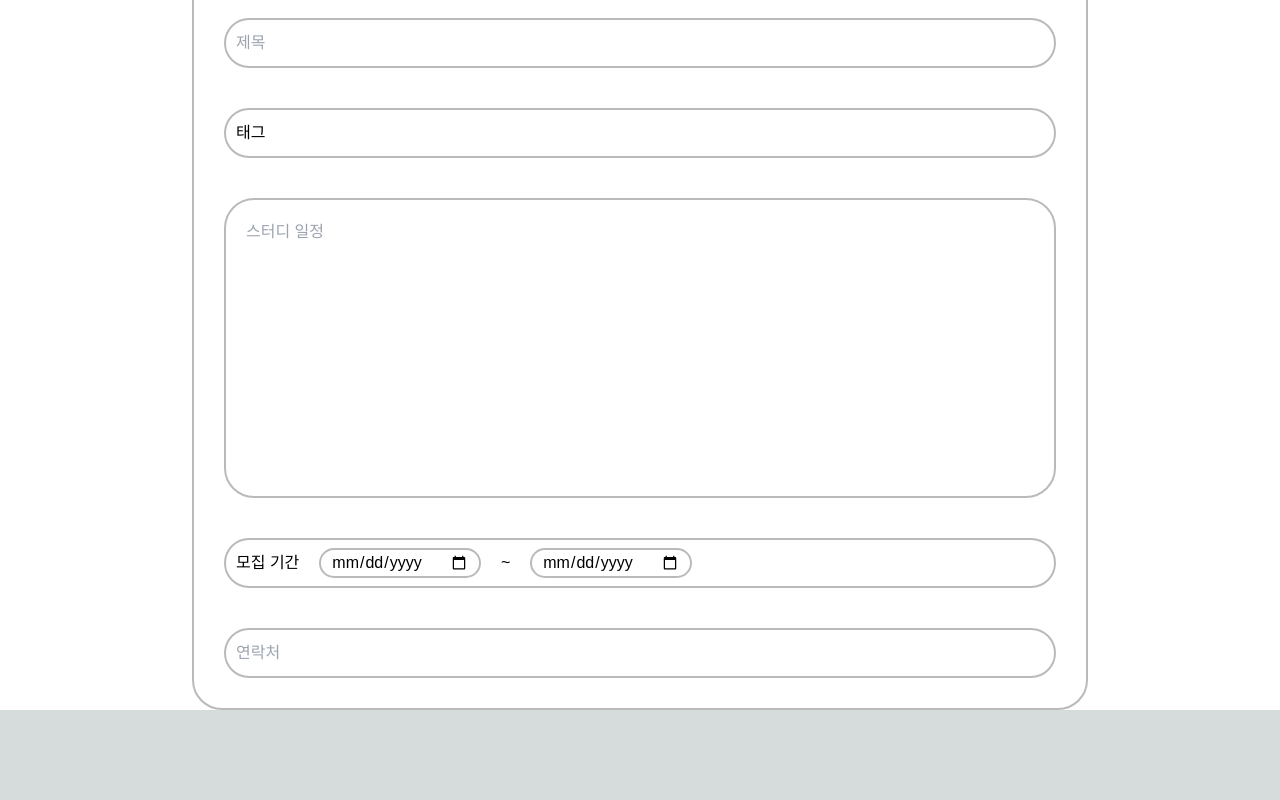
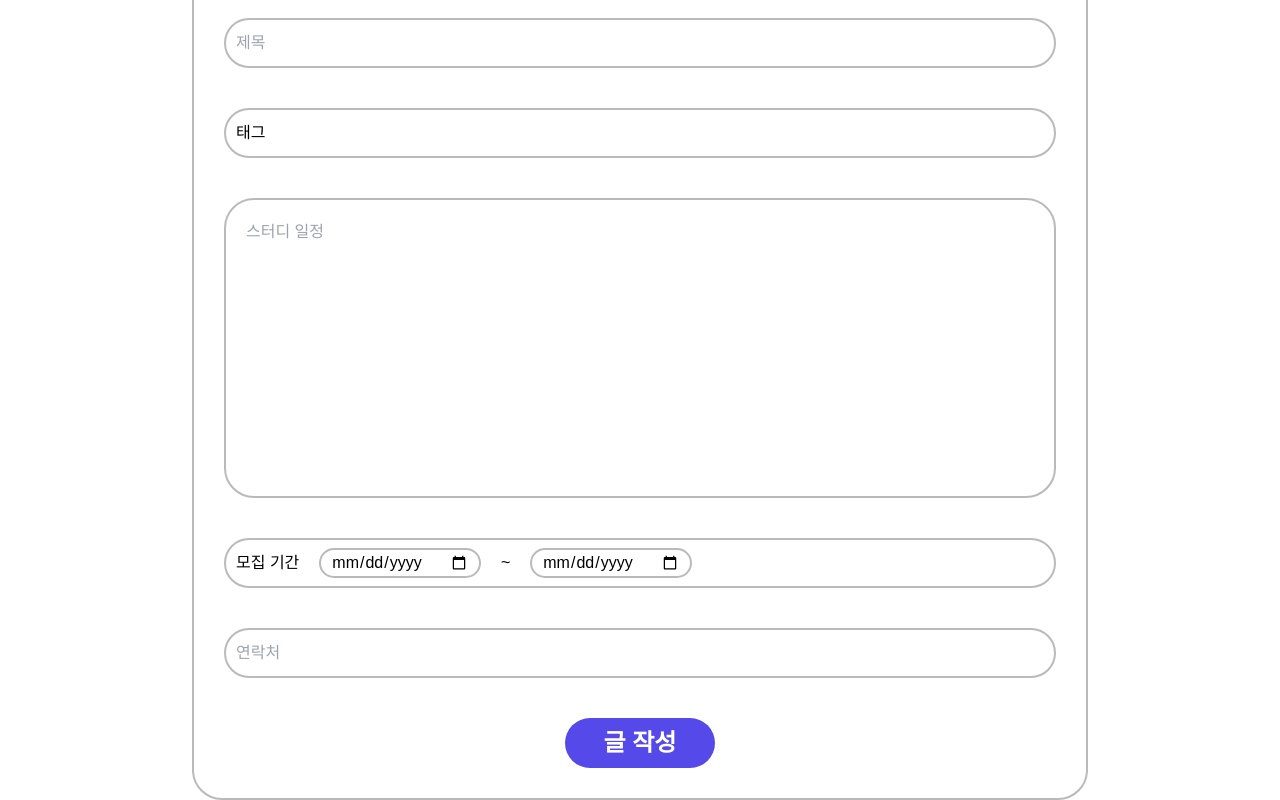
Before and after one commit to potato-club/ItEat-front, a Next.js app: page /writingPage in a window 1280 px wide. Shown: the part 244-1044 px from the top of the page. Before the commit the page ends 954 px from the top, so only its background shows below. Built offline with nearby package versions, Linux system fonts and the light colour scheme.

Commit message:
feat. 글 작성 버튼 추가

```diff
--- a/src/container/WritingPage/components/MentoringWrite.tsx
+++ b/src/container/WritingPage/components/MentoringWrite.tsx
@@ -38,6 +38,9 @@ const MentoringWrite = () => {
         <DueInput type="date" />
       </DueBox>
       <WriterInfo placeholder="노션,깃허브 주소" />
+      <WriteButtonBox>
+        <WriteButton> 글 작성</WriteButton>
+      </WriteButtonBox>
     </Wrapper>
   );
 };
@@ -147,3 +150,20 @@ const MentoringInfo = styled.textarea`
   color: black;
   resize: none;
 `;
+const WriteButtonBox = styled.div`
+  display: flex;
+  justify-content: center;
+  align-items: center;
+  width: 100%;
+`;
+const WriteButton = styled.button`
+  width: 150px;
+  height: 50px;
+  background-color: #5649ea;
+  display: flex;
+  align-items: center;
+  justify-content: center;
+  font-size: 24px;
+  font-weight: 600;
+  border-radius: 30px;
+`;
--- a/src/container/WritingPage/components/ProjectWrite.tsx
+++ b/src/container/WritingPage/components/ProjectWrite.tsx
@@ -14,6 +14,9 @@ const ProjectWrite = () => {
         <DueInput type="date" />
       </DueBox>
       <WriterInfo placeholder="개인 연락처" />
+      <WriteButtonBox>
+        <WriteButton> 글 작성</WriteButton>
+      </WriteButtonBox>
     </Wrapper>
   );
 };
@@ -97,3 +100,20 @@ const WriterInfo = styled.input`
   height: 50px;
   color: black;
 `;
+const WriteButtonBox = styled.div`
+  display: flex;
+  justify-content: center;
+  align-items: center;
+  width: 100%;
+`;
+const WriteButton = styled.button`
+  width: 150px;
+  height: 50px;
+  background-color: #5649ea;
+  display: flex;
+  align-items: center;
+  justify-content: center;
+  font-size: 24px;
+  font-weight: 600;
+  border-radius: 30px;
+`;
--- a/src/container/WritingPage/components/StudyWrite.tsx
+++ b/src/container/WritingPage/components/StudyWrite.tsx
@@ -13,6 +13,9 @@ const StudyWrite = () => {
         <DueInput type="date" />
       </DueBox>
       <CallInfo placeholder="연락처" />
+      <WriteButtonBox>
+        <WriteButton> 글 작성</WriteButton>
+      </WriteButtonBox>
     </Wrapper>
   );
 };
@@ -79,3 +82,20 @@ const CallInfo = styled.input`
   height: 50px;
   color: black;
 `;
+const WriteButtonBox = styled.div`
+  display: flex;
+  justify-content: center;
+  align-items: center;
+  width: 100%;
+`;
+const WriteButton = styled.button`
+  width: 150px;
+  height: 50px;
+  background-color: #5649ea;
+  display: flex;
+  align-items: center;
+  justify-content: center;
+  font-size: 24px;
+  font-weight: 600;
+  border-radius: 30px;
+`;
```
